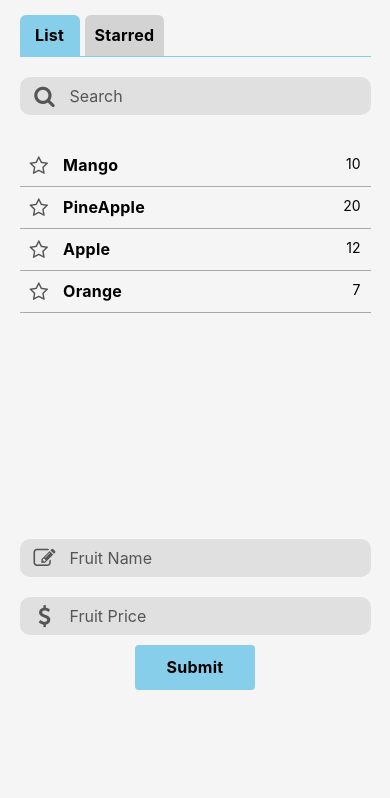
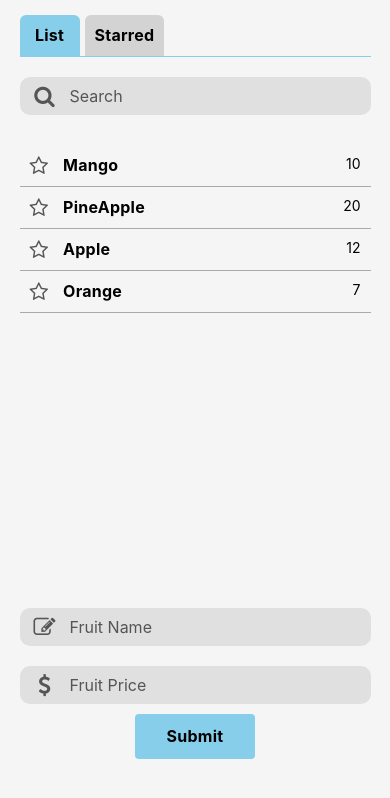
Before and after one commit to alberme/fruit-typescript, a React Native app: screen / in a window 390 px wide. Shown: the top 798 px of the page. Built offline with nearby package versions, Linux system fonts and the light colour scheme.

Commit message:
fix(input): add flex-end style

```diff
--- a/components/FruitList.tsx
+++ b/components/FruitList.tsx
@@ -64,8 +64,7 @@ const styles = StyleSheet.create({
     paddingBottom: 10,
   },
   addFruits: {
-    flexGrow: 1,
-    justifyContent: 'center'
+    justifyContent: 'flex-end'
   },
 });
 
```
